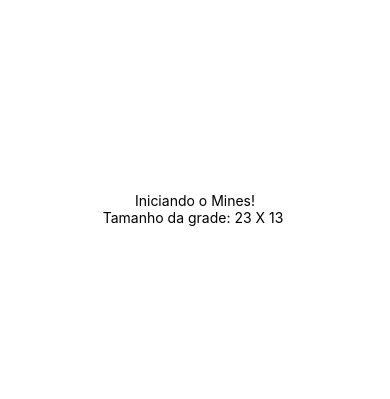
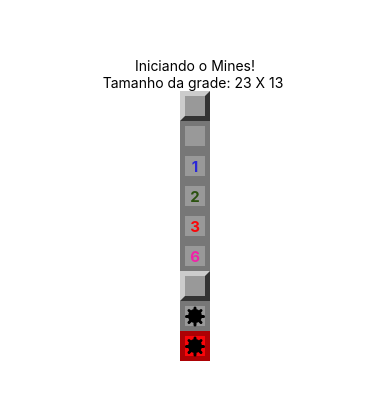
Before and after one commit to renandspedrosa/mines, a React Native app: screen / in a window 390 px wide. Shown: the part 213-612 px from the top of the page. Built offline with nearby package versions, Linux system fonts and the light colour scheme.

Commit message:
field,mine,label

```diff
--- a/App.js
+++ b/App.js
@@ -1,15 +1,25 @@
 import { StatusBar } from 'expo-status-bar';
 import { StyleSheet, Text, View } from 'react-native';
 import params from './src/params';
+import Field from './src/components/Field';
 
 
 export default function App() {
   return (
     <View style={styles.container}>
+      <StatusBar style="auto" />
 
       <Text>Iniciando o Mines!</Text>
       <Text>Tamanho da grade: {params.getRowsAmount()} X {params.getColumnsAmount()} </Text>
-      <StatusBar style="auto" />
+      <Field/>
+      <Field opened/>
+      <Field opened  nearMines={1}/>
+      <Field opened  nearMines={2}/>
+      <Field opened  nearMines={3}/>
+      <Field opened  nearMines={6}/>
+      <Field mined />
+      <Field mined opened />
+      <Field mined opened exploded/>
     </View>
   );
 }
--- /dev/null
+++ b/src/components/Field.js
@@ -0,0 +1,58 @@
+import React from 'react'
+import {View, StyleSheet, Text} from 'react-native'
+import params from '../params'
+import Mine from './Mine'
+
+export default props =>{
+    const {mined, opened, nearMines,exploded} = props
+
+    const styleFiel = [styles.field]
+    if(opened) styleFiel.push(styles.opened)
+    if(exploded) styleFiel.push(styles.exploded)
+    if(styleFiel.length === 1) styleFiel.push(styles.regular)
+
+    let color = null
+    if (nearMines > 0){
+        if(nearMines == 1) color = '#2A28D7'
+        if(nearMines == 2) color = '#2B520F'
+        if(nearMines > 2 && nearMines < 6) color = '#F9060A'
+        if(nearMines >= 6) color = '#F221A9'
+    }
+    return (
+        <View style={styleFiel}>
+            {!mined && opened && nearMines > 0 ?
+                <Text style={[styles.label, {color:color}]}>{nearMines}</Text>
+            :false}
+            {mined && opened ? <Mine/>:false}
+        </View>
+    )
+}
+
+const styles =  StyleSheet.create({
+    field :{
+        height:params.blockSize,
+        width:params.blockSize,
+        borderWidth:params.borderSize
+    },
+    regular:{
+        backgroundColor:'#999',
+        borderLeftColor:'#ccc',
+        borderTopColor:'#ccc',
+        borderRightColor:'#333',
+        borderBottomColor:'#333',
+    },
+    opened:{
+        backgroundColor:'#999',
+        borderColor:'#777',
+        alignItems:'center',
+        justifyContent:'center'
+    },
+    label:{
+        fontWeight:'bold',
+        fontSize:params.fontSize
+    },
+    exploded:{
+        backgroundColor:'#F9060A',
+        borderColor:'#ad0104'
+    }
+})
--- /dev/null
+++ b/src/components/Mine.js
@@ -0,0 +1,36 @@
+import React from 'react'
+import { View, StyleSheet } from 'react-native'
+
+export default props =>{
+    return (
+        <View style={styles.container}>
+             <View style={styles.coreMine}/>
+             <View style={styles.line}/>
+             <View style={[styles.line, { transform: [{ rotate:'45deg' }] }]} />
+             <View style={[styles.line, { transform: [{ rotate:'90deg' }] }]} />
+             <View style={[styles.line, { transform: [{ rotate:'135deg' }] }]} />
+         </View>
+    )
+}
+
+const styles = StyleSheet.create({
+    container:{
+        alignItems:'center',
+        justifyContent:'center'
+    },
+    coreMine:{
+        height:14,
+        width:14,
+        borderRadius:10,
+        backgroundColor:'black',
+        alignItems:'center',
+        justifyContent:'center'
+    },
+    line:{
+        position:'absolute',
+        height:3,
+        width:20,
+        borderRadius:3,
+        backgroundColor:'black'
+    }
+})
```
Also changed, not shown: 2 other files (tests, documents, lock files or other folders).
